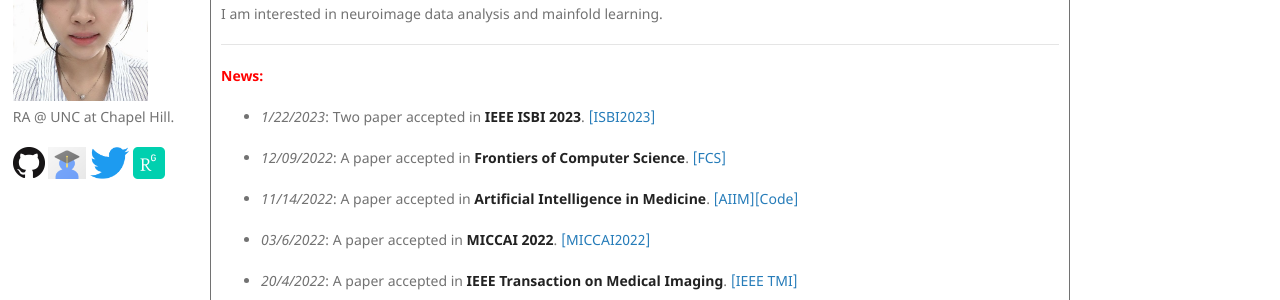
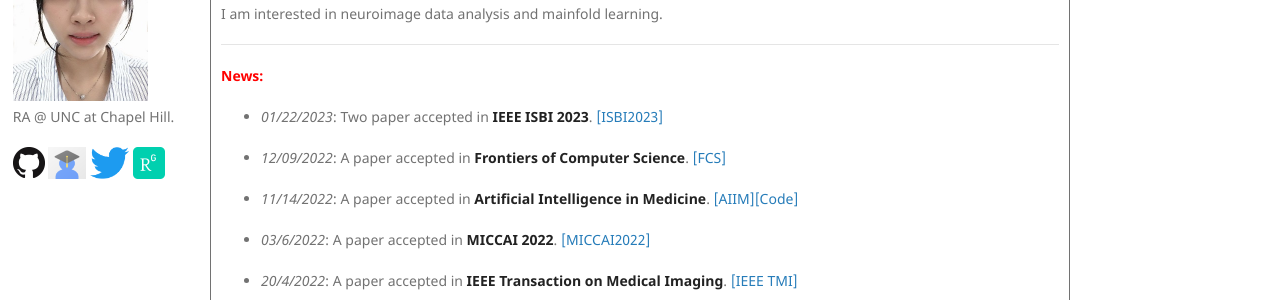
Before and after one commit to Dandy5721/dandy.github.io, a Jekyll site: the page built from index.md, in a window 1280 px wide and 900 px high. Shown: the part 228-528 px from the top of the window. Built offline with Jekyll 4.4.1, drawn with Linux system fonts in a browser that asks for light colours; our own code applies the rules of GitHub Pages for plain Markdown files.

Commit message:
Update index.md

```diff
--- a/index.md
+++ b/index.md
@@ -14,7 +14,7 @@
 
 **<font color=red>News:</font>**
 
-- _1/22/2023_: Two paper accepted in **IEEE ISBI 2023**. [[ISBI2023]](http://2023.biomedicalimaging.org/en/)
+- _01/22/2023_: Two paper accepted in **IEEE ISBI 2023**. [[ISBI2023]](http://2023.biomedicalimaging.org/en/)
 
 
 - _12/09/2022_: A paper accepted in **Frontiers of Computer Science**. [[FCS]](https://www.sciencedirect.com/science/article/pii/S0933365722002056)
```
